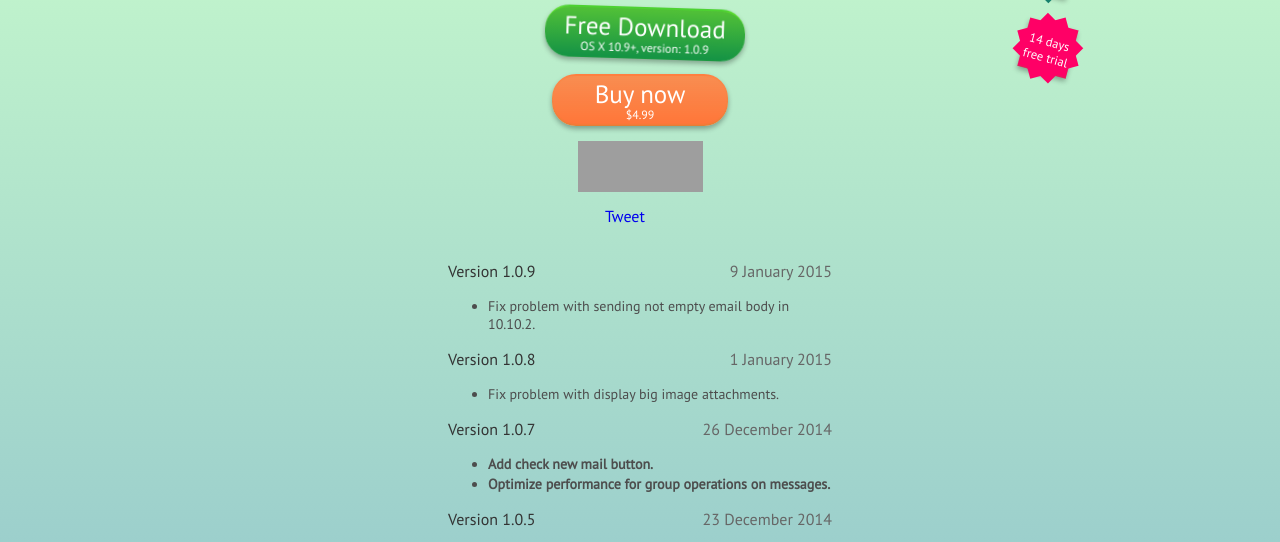
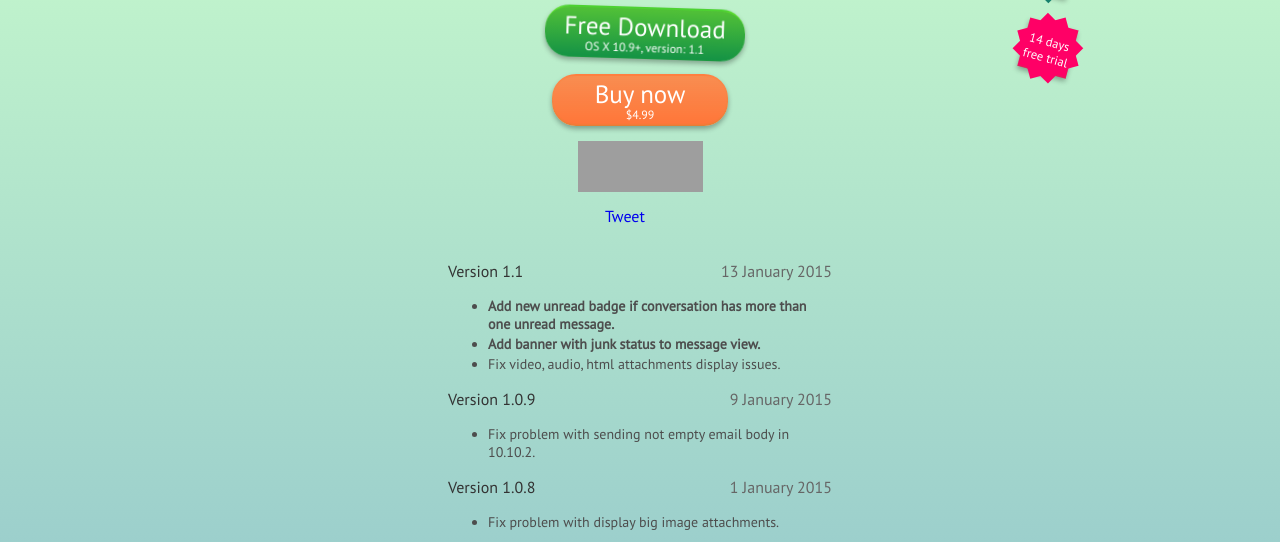
Before and after one commit to andrewsokolov/andrewsokolov.github.io, a plain HTML site: page changelist.html in a window 1280 px wide. Shown: the part 207-749 px from the top of the page. Drawn offline with nearby package versions, Linux system fonts and the light colour scheme; grey boxes are pictures that could not be loaded.

Commit message:
1.1 version update site

```diff
--- a/changelist.html
+++ b/changelist.html
@@ -39,9 +39,9 @@
             <a href="/" id="logo"><img width="150" height="150" src="images/logo.png" alt="MailBar. Best Mail.app friend."></a>
             <h1 class="title-text">MailBar</h1>
             <h3 class="title-text-hint">Best Mail.app friend. Get all you messages in menubar.</h3>
-            <a href="/update/versions/1.0.9/MailBar-1.0.9.dmg" version="1.0.9" id="download-btn" class="action-btn download-btn">
+            <a href="/update/versions/1.1/MailBar-1.1.dmg" version="1.1" id="download-btn" class="action-btn download-btn">
                 <span class="title">Free Download</span>
-                <span class="info">OS X 10.9+, version: 1.0.9</span>
+                <span class="info">OS X 10.9+, version: 1.1</span>
             </a>
             <a href="#" id="buy-btn" class="paddle_button action-btn buy-btn" data-product="495700" data-theme="none" data-allow-quantity="false">
                 <span class="title">Buy now</span>
@@ -68,6 +68,22 @@
             <span>14 days</br> free trial</span>
         </div>
         <div class="changelist">
+            <div class="changelist-group">
+                <div class="changelist-group-title">
+                    Version 1.1 <span class="changelist-group-title-date">13 January 2015</span>
+                </div>
+                <ul class="changelist-group-list">
+                    <li class="changelist-group-list-item">
+                        <b>Add new unread badge if conversation has more than one unread message.</b>
+                    </li>
+                    <li class="changelist-group-list-item">
+                        <b>Add banner with junk status to message view.</b>
+                    </li>
+                    <li class="changelist-group-list-item">
+                        Fix video, audio, html attachments display issues.
+                    </li>
+                </ul>
+            </div>
             <div class="changelist-group">
                 <div class="changelist-group-title">
                     Version 1.0.9 <span class="changelist-group-title-date">9 January 2015</span>
```
Also changed, not shown: contacts.html (+2 -2 lines), faq.html (+2 -2 lines), index.html (+4 -4 lines), update/versions/1.1/notes.html (+3 -3 lines).
